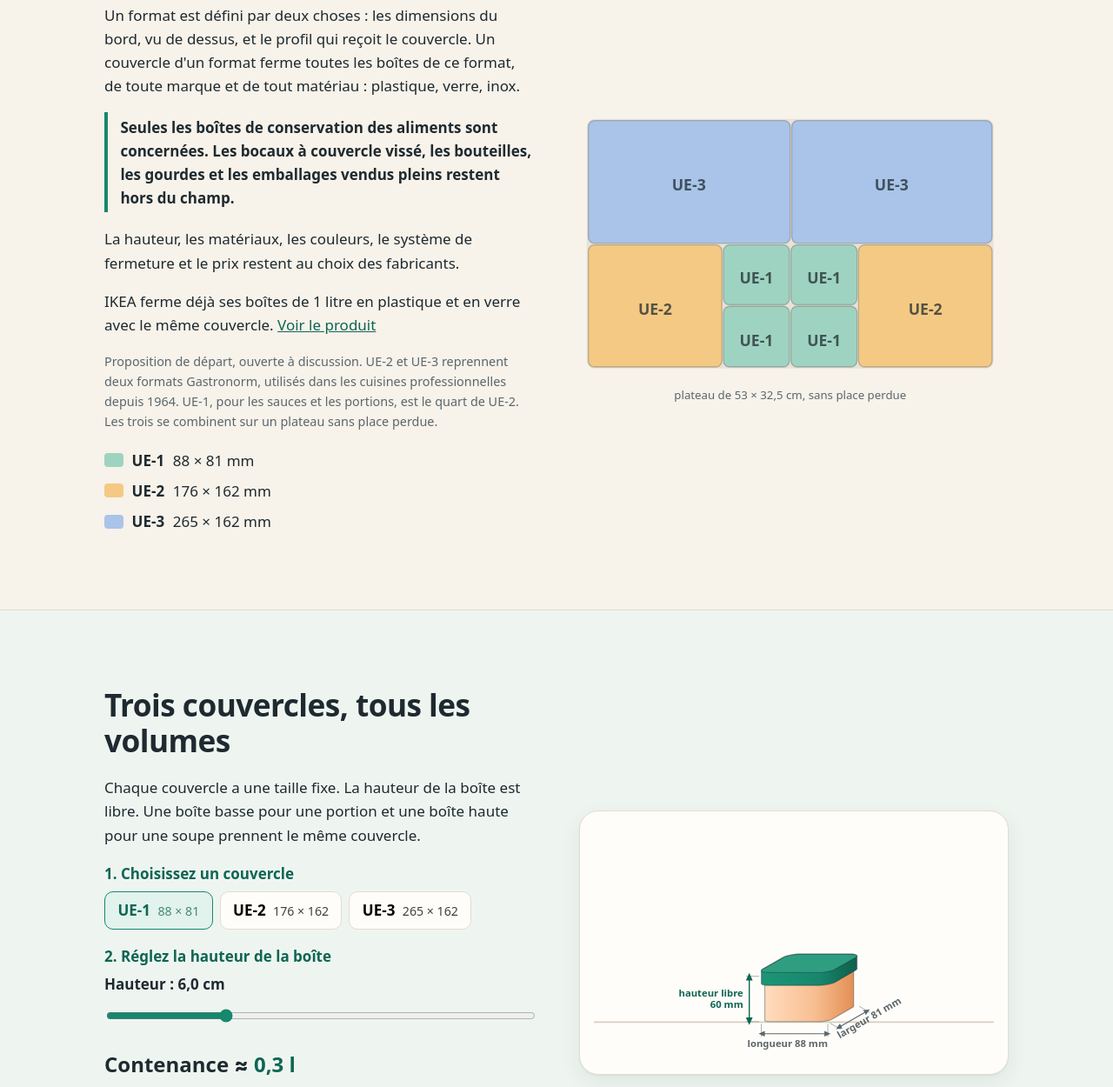
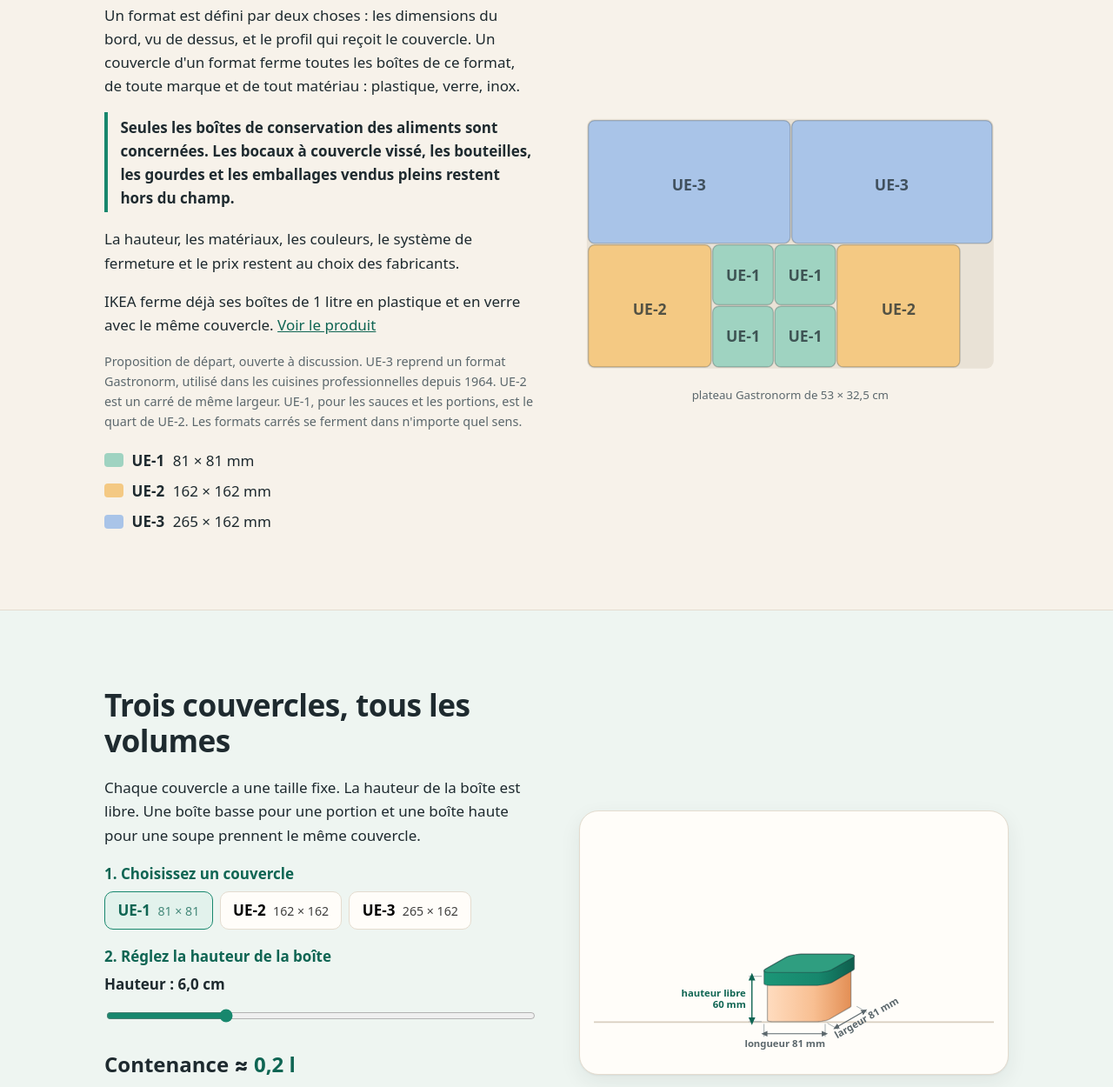
Before and after one commit to pdesainteagathe/couvercles-uniques, a plain HTML site: page index.html in a window 1280 px wide. Shown: the part 1740-2990 px from the top of the page at 87% size. Drawn offline with Linux system fonts and the light colour scheme.

Commit message:
Make UE-1 and UE-2 square: 81 x 81 and 162 x 162 mm
A square lid closes whichever way round it is put on. The tray drawing
now shows the 44 mm left free on a Gastronorm tray.

Co-Authored-By: Claude Opus 5.5 <noreply@anthropic.com>

```diff
--- a/app.js
+++ b/app.js
@@ -44,8 +44,8 @@ const T = {
     idea_p2: "La hauteur, les matériaux, les couleurs, le système de fermeture et le prix restent au choix des fabricants.",
     idea_scope: "Seules les boîtes de conservation des aliments sont concernées. Les bocaux à couvercle vissé, les bouteilles, les gourdes et les emballages vendus pleins restent hors du champ.",
     idea_ikea: "IKEA ferme déjà ses boîtes de 1 litre en plastique et en verre avec le même couvercle.", idea_ikea_src: "Voir le produit",
-    idea_note: "Proposition de départ, ouverte à discussion. UE-2 et UE-3 reprennent deux formats Gastronorm, utilisés dans les cuisines professionnelles depuis 1964. UE-1, pour les sauces et les portions, est le quart de UE-2. Les trois se combinent sur un plateau sans place perdue.",
-    tray_caption: "plateau de 53 × 32,5 cm, sans place perdue",
+    idea_note: "Proposition de départ, ouverte à discussion. UE-3 reprend un format Gastronorm, utilisé dans les cuisines professionnelles depuis 1964. UE-2 est un carré de même largeur. UE-1, pour les sauces et les portions, est le quart de UE-2. Les formats carrés se ferment dans n'importe quel sens.",
+    tray_caption: "plateau Gastronorm de 53 × 32,5 cm",
     h_title: "Trois couvercles, tous les volumes",
     h_p1: "Chaque couvercle a une taille fixe. La hauteur de la boîte est libre. Une boîte basse pour une portion et une boîte haute pour une soupe prennent le même couvercle.",
     h_step1: "1. Choisissez un couvercle", h_step2: "2. Réglez la hauteur de la boîte", h_range: "{f} : de {a} à {b}",
@@ -120,8 +120,8 @@ const T = {
     idea_p2: "Height, materials, colours, closing system and price remain up to each manufacturer.",
     idea_scope: "Only food storage boxes are concerned. Screw-top jars, bottles, flasks and packaging sold full stay out of scope.",
     idea_ikea: "IKEA already closes its 1-litre plastic and glass boxes with the same lid.", idea_ikea_src: "See the product",
-    idea_note: "Starting proposal, open for discussion. UE-2 and UE-3 follow two Gastronorm sizes, used in professional kitchens since 1964. UE-1, for sauces and portions, is a quarter of UE-2. The three combine on a tray with no wasted space.",
-    tray_caption: "53 × 32.5 cm tray, no wasted space",
+    idea_note: "Starting proposal, open for discussion. UE-3 follows a Gastronorm size, used in professional kitchens since 1964. UE-2 is a square of the same width. UE-1, for sauces and portions, is a quarter of UE-2. Square formats close either way round.",
+    tray_caption: "53 × 32.5 cm Gastronorm tray",
     h_title: "Three lids, every size of box",
     h_p1: "Each lid has a fixed size. The height of the box is free. A shallow box for one portion and a deep box for soup take the same lid.",
     h_step1: "1. Pick a lid", h_step2: "2. Set the height of the box", h_range: "{f}: from {a} to {b}",
@@ -522,7 +522,7 @@ function closureSVG(kind) {
 function renderClosures() { document.querySelectorAll(".cl-ill").forEach(s => { s.innerHTML = closureSVG(s.dataset.cl); }); }
 
 /* ---------- Hauteur libre ---------- */
-const FMTS = [[88, 81], [176, 162], [265, 162]];
+const FMTS = [[81, 81], [162, 162], [265, 162]];
 let fmt = 0;
 function updateHeight() {
   const h = +$("hslider").value;
--- a/index.html
+++ b/index.html
@@ -90,10 +90,10 @@
       <p class="scope" data-i18n="idea_scope">Seules les boîtes de conservation des aliments sont concernées.</p>
       <p data-i18n="idea_p2">La hauteur, les matériaux, les couleurs, le système de fermeture et le prix restent au choix des fabricants.</p>
       <p><span data-i18n="idea_ikea">IKEA ferme déjà ses boîtes de 1 litre en plastique et en verre avec le même couvercle.</span> <a href="https://www.ikea.com/ie/en/p/ikea-365-food-container-with-lid-rectangular-glass-plastic-s89269071/" data-i18n="idea_ikea_src">Voir le produit</a></p>
-      <p class="note" data-i18n="idea_note">Proposition de départ, ouverte à discussion. Les dimensions reprennent celles du Gastronorm, utilisé dans les cuisines professionnelles depuis 1964 : elles se combinent sur un plateau sans place perdue.</p>
+      <p class="note" data-i18n="idea_note">Proposition de départ, ouverte à discussion. UE-3 reprend un format Gastronorm, utilisé dans les cuisines professionnelles depuis 1964. UE-2 est un carré de même largeur. UE-1, pour les sauces et les portions, est le quart de UE-2. Les formats carrés se ferment dans n\'importe quel sens.</p>
       <ul class="legend">
-        <li><span class="sw f1"></span><b>UE-1</b> 88 × 81 mm</li>
-        <li><span class="sw f2"></span><b>UE-2</b> 176 × 162 mm</li>
+        <li><span class="sw f1"></span><b>UE-1</b> 81 × 81 mm</li>
+        <li><span class="sw f2"></span><b>UE-2</b> 162 × 162 mm</li>
         <li><span class="sw f3"></span><b>UE-3</b> 265 × 162 mm</li>
       </ul>
     </div>
@@ -102,13 +102,13 @@
         <rect x="0" y="0" width="530" height="325" rx="10" class="tray-bg"/>
         <g class="tile f3"><rect x="2" y="2" width="263" height="160" rx="8"/><text x="133" y="88">UE-3</text></g>
         <g class="tile f3"><rect x="267" y="2" width="261" height="160" rx="8"/><text x="397" y="88">UE-3</text></g>
-        <g class="tile f2"><rect x="2" y="164" width="174" height="159" rx="8"/><text x="89" y="250">UE-2</text></g>
-        <g class="tile f1"><rect x="178" y="164" width="86" height="78" rx="8"/><text x="221" y="209">UE-1</text></g>
-        <g class="tile f1"><rect x="266" y="164" width="86" height="78" rx="8"/><text x="309" y="209">UE-1</text></g>
-        <g class="tile f1"><rect x="178" y="244" width="86" height="79" rx="8"/><text x="221" y="290">UE-1</text></g>
-        <g class="tile f1"><rect x="266" y="244" width="86" height="79" rx="8"/><text x="309" y="290">UE-1</text></g>
-        <g class="tile f2"><rect x="354" y="164" width="174" height="159" rx="8"/><text x="441" y="250">UE-2</text></g>
-        <text x="265" y="365" class="dim" data-i18n="tray_caption">plateau de 53 × 32,5 cm, sans place perdue</text>
+        <g class="tile f2"><rect x="2" y="164" width="160" height="159" rx="8"/><text x="82" y="250">UE-2</text></g>
+        <g class="tile f1"><rect x="164" y="164" width="79" height="78" rx="8"/><text x="203.5" y="205">UE-1</text></g>
+        <g class="tile f1"><rect x="245" y="164" width="79" height="78" rx="8"/><text x="284.5" y="205">UE-1</text></g>
+        <g class="tile f1"><rect x="164" y="244" width="79" height="79" rx="8"/><text x="203.5" y="285">UE-1</text></g>
+        <g class="tile f1"><rect x="245" y="244" width="79" height="79" rx="8"/><text x="284.5" y="285">UE-1</text></g>
+        <g class="tile f2"><rect x="326" y="164" width="160" height="159" rx="8"/><text x="406" y="250">UE-2</text></g>
+        <text x="265" y="365" class="dim" data-i18n="tray_caption">plateau Gastronorm de 53 × 32,5 cm</text>
       </svg>
     </figure>
   </div>
@@ -122,8 +122,8 @@
       <p data-i18n="h_p1">Un format fixe le bord. La boîte peut être basse pour une portion, ou haute pour une soupe. Le même couvercle ferme les deux.</p>
       <p class="step" data-i18n="h_step1">1. Choisissez un couvercle</p>
       <div class="fmt-pick" role="group" aria-label="Format">
-        <button type="button" data-fmt="0" aria-pressed="true">UE-1 <small>88 × 81</small></button>
-        <button type="button" data-fmt="1" aria-pressed="false">UE-2 <small>176 × 162</small></button>
+        <button type="button" data-fmt="0" aria-pressed="true">UE-1 <small>81 × 81</small></button>
+        <button type="button" data-fmt="1" aria-pressed="false">UE-2 <small>162 × 162</small></button>
         <button type="button" data-fmt="2" aria-pressed="false">UE-3 <small>265 × 162</small></button>
       </div>
       <p class="step" data-i18n="h_step2">2. Réglez la hauteur de la boîte</p>
```
Also changed, not shown: 2 other files.
